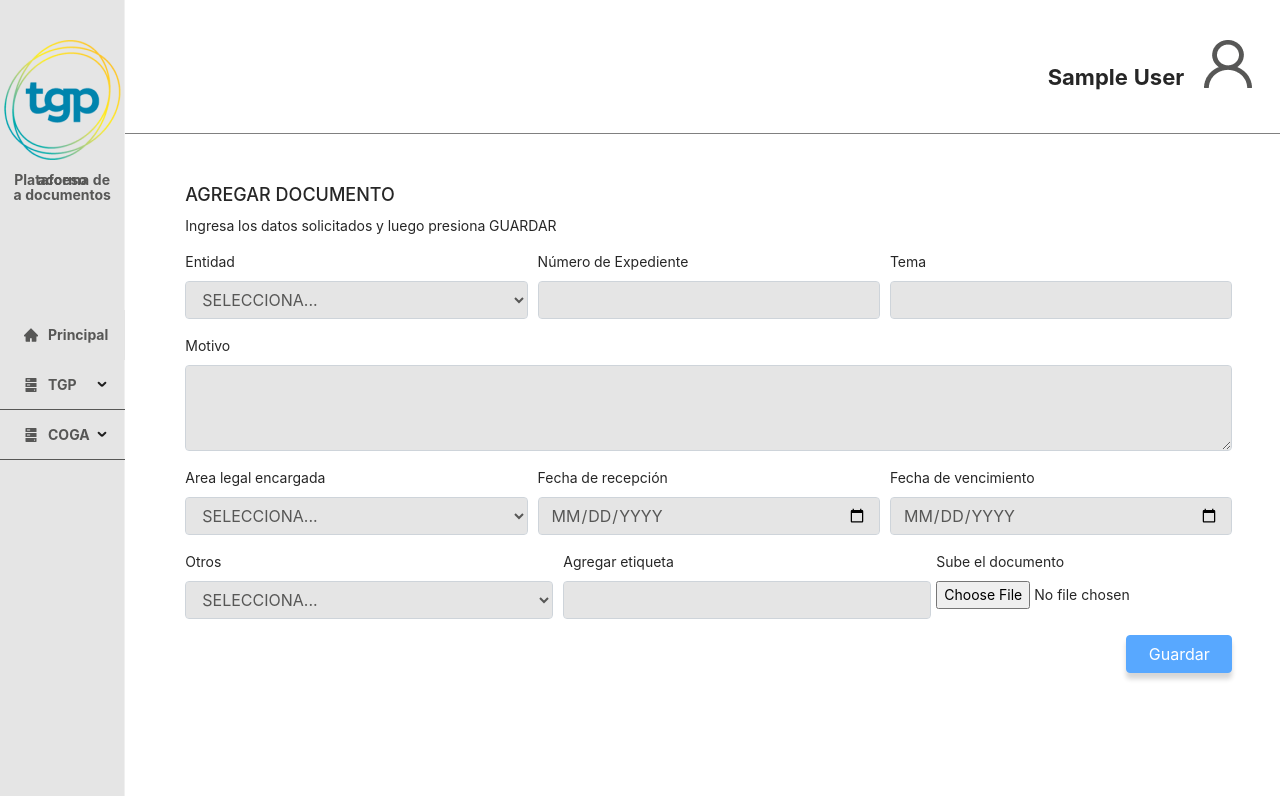
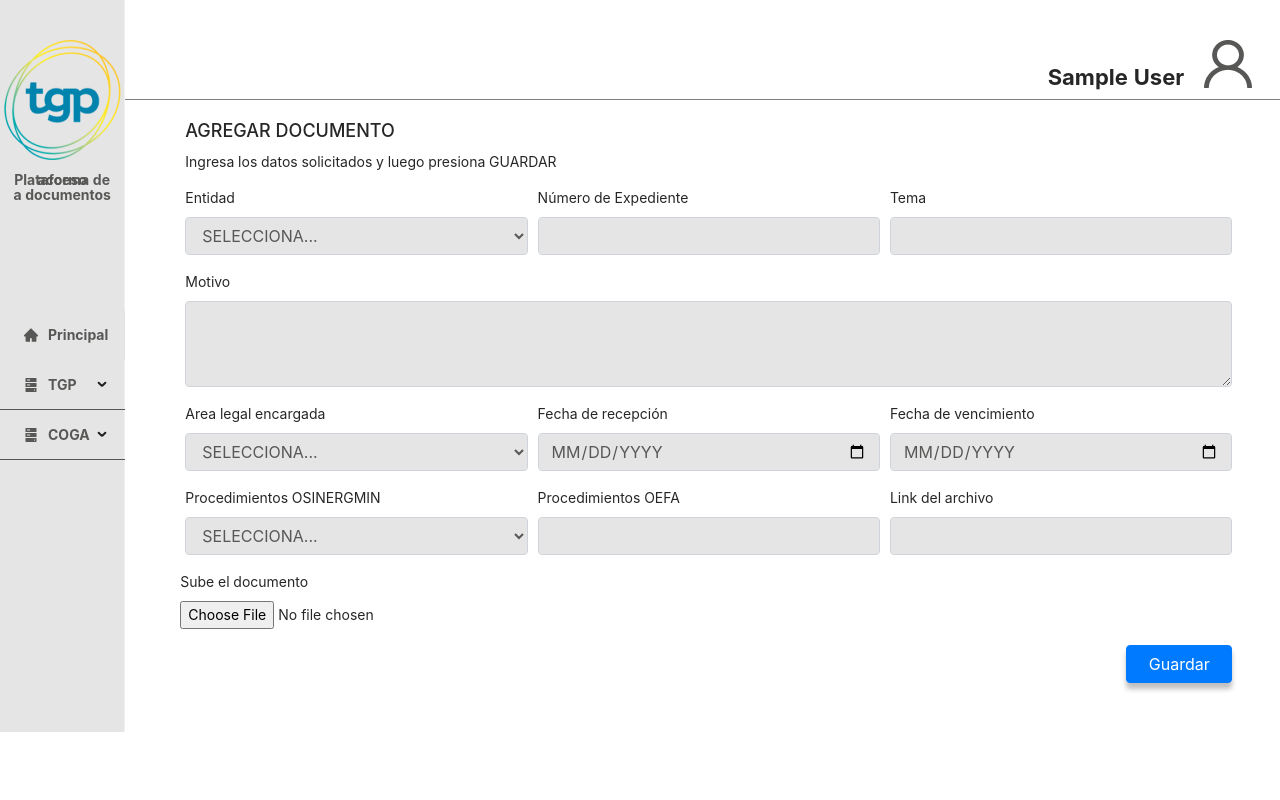
Before and after one commit to tatianatorog/TGP, a React (Create React App) app: page /dataTable in a window 1280 px wide. Built offline with nearby package versions, Linux system fonts and the light colour scheme; no server answers; the database is empty; sample sign-in values are in the browser's storage.

Commit message:
Cambios en los estilos

```diff
--- a/src/components/menu.jsx
+++ b/src/components/menu.jsx
@@ -1,6 +1,7 @@
 import React from "react";
+import { BrowserRouter as Router, Route, Link } from "react-router-dom";
 import { Menu } from 'antd';
-import {  HomeFilled , SettingOutlined, HddFilled } from '@ant-design/icons';
+import {  HomeFilled , HddFilled } from '@ant-design/icons';
 import 'antd/dist/antd.css'
 import '../style/menu.css'
 import logo from '../img/logo.png'
@@ -24,6 +25,7 @@ const rootSubmenuKeys = ['sub1', 'sub2', 'sub4'];
   };
 
   return (
+
     <Menu mode="inline" className="menu"openKeys={openKeys} onOpenChange={onOpenChange} style={{ width: 224 }}>
         <img src={logo} alt="logo" className="menu-logo"/>
         <p className="logo-title1">Plataforma de acceso</p><p className="logo-title">a documentos </p>
@@ -33,6 +35,7 @@ const rootSubmenuKeys = ['sub1', 'sub2', 'sub4'];
         <Menu.Item key="3">Option 3</Menu.Item>
         <Menu.Item key="4">Option 4</Menu.Item> */}
         Principal
+        <Link to="/home" />
       </Menu.Item>
       <SubMenu key="sub2" icon={<HddFilled />} title="TGP">
       <Menu.Item key="4">G.Legal</Menu.Item>
@@ -47,6 +50,7 @@ const rootSubmenuKeys = ['sub1', 'sub2', 'sub4'];
         <Menu.Item key="12">Option 12</Menu.Item>
       </SubMenu>
     </Menu>
+
   );
 };
 
--- a/src/pages/form.jsx
+++ b/src/pages/form.jsx
@@ -4,12 +4,10 @@ import { addUser } from "../controllers/user";
 import { useHistory } from "react-router-dom";
 import { Button, Form, Col, Container } from "react-bootstrap";
 import "bootstrap/dist/css/bootstrap.min.css";
-import MenuNav from "../components/menu"
-import FrontBar from "../components/frontbar"
+import MenuNav from "../components/menu";
+import FrontBar from "../components/frontbar";
 import "../style/form.css";
 import "../style/frontBar.css";
-import add from '../img/add.png';
-import user from '../img/user.png'
 
 export default function FormUpload() {
   const history = useHistory();
@@ -70,10 +68,10 @@ export default function FormUpload() {
       Otros: others,
       etiquetas: labels,
       archivo: url,
+      tareas:[],
     };
 
-    addUser(info)
-    .then((docRef) => {
+    addUser(info).then((docRef) => {
       history.push({
         pathname: "/home",
         state: { userId: docRef.id },
@@ -95,8 +93,6 @@ export default function FormUpload() {
 
   return (
     <div className="page">
-
-
       <MenuNav></MenuNav>
       <div className="page-content">
         {/* <div className="front">
@@ -113,7 +109,8 @@ export default function FormUpload() {
             <Form.Row>
               <Form.Group as={Col} controlId="formGridState">
                 <Form.Label>Entidad</Form.Label>
-              <Form.Control className ="input-form"
+                <Form.Control
+                  className="input-form"
                   as="select"
                   defaultValue="Choose..."
                   onChange={handleEntity}
@@ -132,20 +129,24 @@ export default function FormUpload() {
                   value={record}
                   onChange={handleRecord}
                   required
-                className ="input-form"
+                  className="input-form"
                 />
               </Form.Group>
 
               <Form.Group as={Col} controlId="formGridZip">
                 <Form.Label>Tema</Form.Label>
-              <Form.Control value={topic} onChange={handleTopic} className ="input-form"  />
+                <Form.Control
+                  value={topic}
+                  onChange={handleTopic}
+                  className="input-form"
+                />
               </Form.Group>
             </Form.Row>
 
             <Form.Group controlId="exampleForm.ControlTextarea1">
               <Form.Label>Motivo</Form.Label>
               <Form.Control
-            className ="input-form"
+                className="input-form"
                 as="textarea"
                 rows={3}
                 value={reason}
@@ -160,7 +161,7 @@ export default function FormUpload() {
                   as="select"
                   defaultValue="Choose..."
                   onChange={handleArea}
-                className ="input-form"
+                  className="input-form"
                 >
                   <option>Selecciona...</option>
                   <option>TGP</option>
@@ -175,7 +176,7 @@ export default function FormUpload() {
                   value={expiredDate}
                   onChange={handleExpiredDate}
                   required
-                className ="input-form"
+                  className="input-form"
                 />
               </Form.Group>
 
@@ -186,32 +187,54 @@ export default function FormUpload() {
                   value={nowDate}
                   onChange={handleNowDate}
                   required
-                className ="input-form"
+                  className="input-form"
                 />
               </Form.Group>
             </Form.Row>
             <Form.Row>
               <Form.Group as={Col} controlId="formGridState">
-              <Form.Label>Otros</Form.Label>
+                <Form.Label>Procedimientos OSINERGMIN</Form.Label>
                 <Form.Control
                   as="select"
                   defaultValue="Choose..."
                   onChange={handleOthers}
-                className ="input-form"
+                  className="input-form"
                 >
                   <option>Selecciona...</option>
                   <option>APORTES POR SU REGULACIÓN</option>
                   <option>DERRAME/ FUGA/ SINIESTRO</option>
+                  <option>INCUMPLIMIENTO DEL EIA</option>
+                  <option>INFRACCIÓN DE NORMAS DEL SERVICIO</option>
+                  <option>
+                    {" "}
+                    PRESENTACIÓN INFORMACIÓN INCOMPLETA O DEFECTUOSA
+                  </option>
                 </Form.Control>
                 {/* <Form.Control value={others} onChange={handleOthers} required className ="input-form"/> */}
               </Form.Group>
 
               <Form.Group as={Col} controlId="formGridCity">
-              <Form.Label>Agregar etiqueta</Form.Label>
-              <Form.Control value={labels} onChange={handleLabels} required className ="input-form"/>
+                <Form.Label>Procedimientos OEFA </Form.Label>
+                <Form.Control
+                  // value={labels}
+                  // onChange={handleLabels}
+                  required
+                  className="input-form"
+                />
               </Form.Group>
 
-            <Form.Group>
+              <Form.Group as={Col} controlId="formGridCity" >
+              <Form.Label>Link del archivo </Form.Label>
+                <Form.Control
+                  // value={labels}
+                  // onChange={handleLabels}
+                  required
+                  className="input-form"
+                  />
+              </Form.Group>
+            </Form.Row>
+            <Form.Row>
+              <Form.Group >
               <Form.File
                 id="exampleFormControlFile1"
                 label="Sube el documento"
@@ -224,17 +247,17 @@ export default function FormUpload() {
             <Button
               className="btn-form"
               variant="primary"
-            disabled={
-              !file ||
-              !url ||
-              !entity ||
-              !record ||
-              !topic ||
-              !area ||
-              !nowDate ||
-              !expiredDate ||
-              !reason
-            }
+              // disabled={
+
+              //   !url ||
+              //   !entity ||
+              //   !record ||
+              //   !topic ||
+              //   !area ||
+              //   !nowDate ||
+              //   !expiredDate ||
+              //   !reason
+              // }
               onClick={handleSend}
             >
               Guardar
--- a/src/pages/home.jsx
+++ b/src/pages/home.jsx
@@ -75,11 +75,11 @@ function DataTable() {
                   // console.log(i);
                   return (
                     <tr key={i.id}>
-                      <td className="box-container">{i.entidad}</td>
-                      <td>{i.expediente}</td>
-                      <td>{i.motivo}</td>
-                      <td>{i.tema}</td>
-                      <td>{i.fecha_entrada}</td>
+                      <td className="box-container tabla-item">{i.entidad}</td>
+                      <td className="tabla-item">{i.expediente}</td>
+                      <td className="tabla-item">{i.motivo}</td>
+                      <td className="tabla-item">{i.tema}</td>
+                      <td className="tabla-item">{i.fecha_entrada}</td>
                       <td>
                         <Button variant="link">Detalles</Button>
                       </td>
--- a/src/style/form.css
+++ b/src/style/form.css
@@ -3,7 +3,7 @@
   width:1077px;
   height: 612px;
   margin-right: 45px;
-  margin-top: 50px;
+  margin-top: 20px;
   margin-left:45px
 }
 
@@ -29,7 +29,7 @@ background-color:var(--blue) ;
 
 .front{
   width: 100%;
-  height:134px;
+  height:100px;
   object-fit: contain;
   border-bottom: 1px solid gray;
 
--- a/src/style/home.css
+++ b/src/style/home.css
@@ -22,3 +22,7 @@
     margin: 40px 0px 10px 1020px;
 
 }
+
+.tabla-item{
+    text-transform: uppercase;
+}
```
Also changed, not shown: 1 other file (tests, documents, lock files or other folders). Lines whose indentation alone changed are shown as unchanged.
